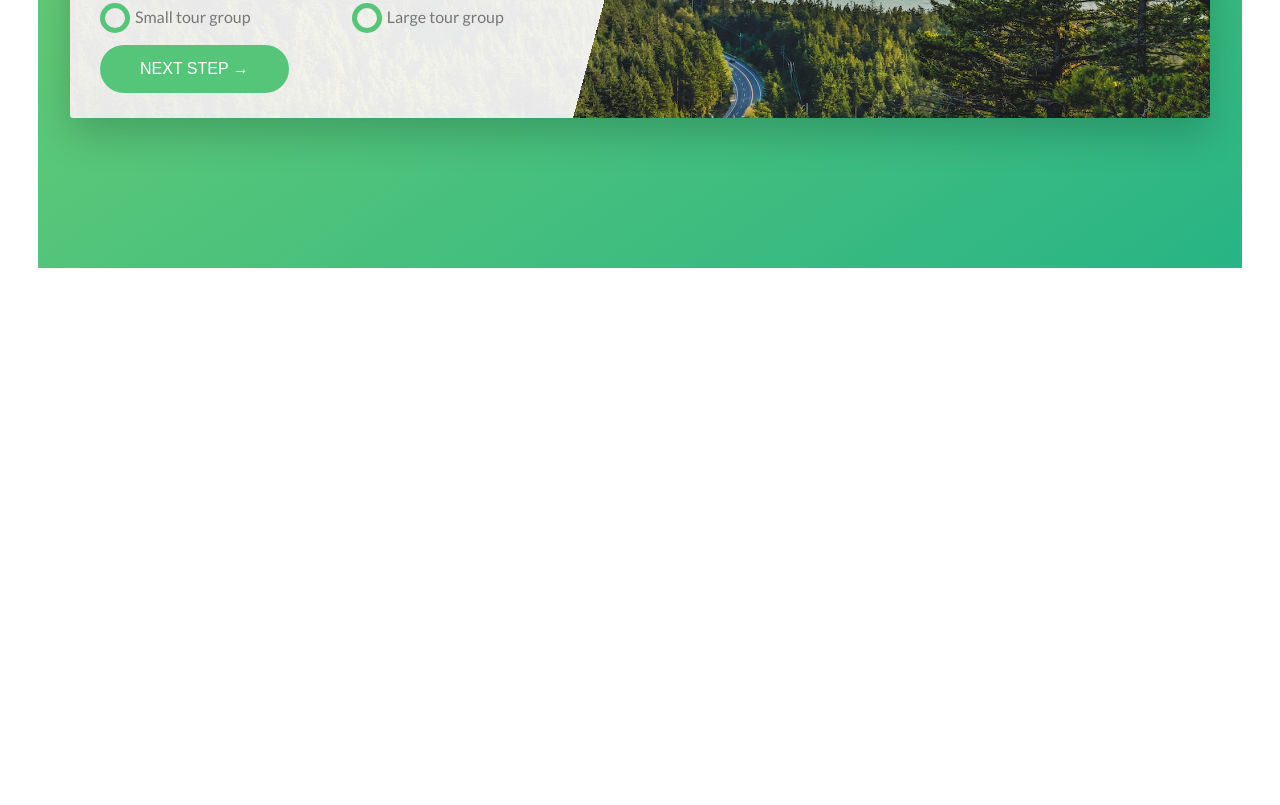
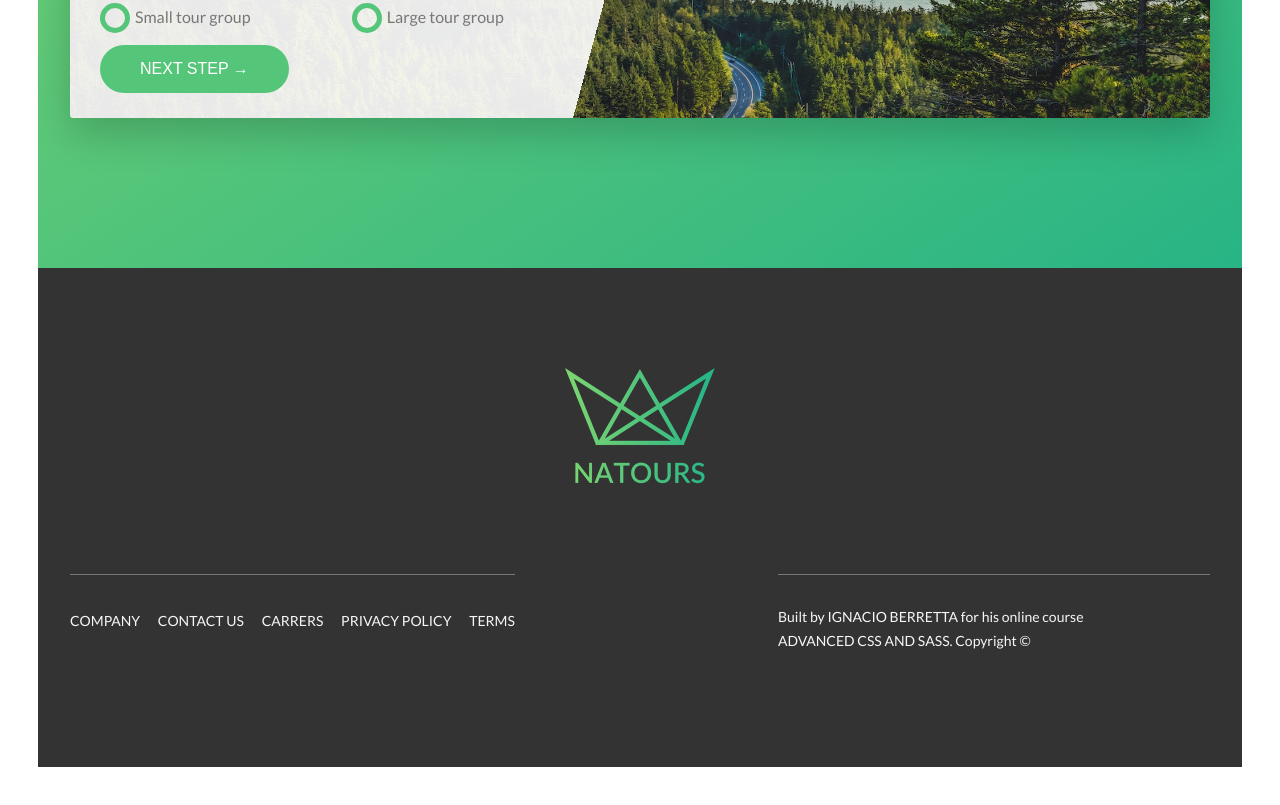
Before and after one commit to inibg/AdvancedCSSCourse, a website: page Natours/index.html in a window 1280 px wide. Shown: the part 5061-5866 px from the top of the page. Before the commit the page ends 5367 px from the top, so only its background shows below. Drawn offline with Linux system fonts and the light colour scheme.

Commit message:
Section 5 - Lecture 48

```diff
--- a/Natours/index.html
+++ b/Natours/index.html
@@ -325,6 +325,41 @@
             </div>
         </section>
     </main>
+    <footer class="footer">
+        <div class="footer__logo-box">
+            <img src="img/logo-green-2x.png" alt="Full logo" class="footer__logo">
+        </div>
+        <div class="row">
+            <div class="col-1-of-2">
+                <div class="footer__navigation">
+                    <ul class="footer__list">
+                        <li class="footer__item">
+                            <a href="#" class="footer__link">Company</a>
+                        </li>
+                        <li class="footer__item">
+                            <a href="#" class="footer__link">Contact us</a>
+                        </li>
+                        <li class="footer__item">
+                            <a href="#" class="footer__link">Carrers</a>
+                        </li>
+                        <li class="footer__item">
+                            <a href="#" class="footer__link">Privacy policy</a>
+                        </li>
+                        <li class="footer__item">
+                            <a href="#" class="footer__link">Terms</a>
+                        </li>
+                    </ul>
+                </div>
+            </div>
+            <div class="col-1-of-2">
+                <p class="footer__copyright">
+                    Built by <a href="#" class="footer__link">Ignacio Berretta</a> for his online course <a href="#"
+                        class="footer__link">Advanced CSS and Sass</a>. Copyright &copy;
+                </p>
+            </div>
+
+        </div>
+    </footer>
     <!--
     <section class="grid-test">
         <div class="row">
--- a/Natours/sass/abstracts/_variables.scss
+++ b/Natours/sass/abstracts/_variables.scss
@@ -14,6 +14,7 @@ $color-grey-light-2: #eee;
 
 $color-grey-dark: #777;
 $color-grey-dark-2: #999;
+$color-grey-dark-3: #333;
 $color-white: #fff;
 $color-black: #000;
 
--- /dev/null
+++ b/Natours/sass/layout/_footer.scss
@@ -0,0 +1,62 @@
+.footer {
+    background-color: $color-grey-dark-3;
+    padding: 10rem 0;
+    font-size: 1.4rem;
+    color:$color-grey-light-1;
+
+    &__logo-box {
+        text-align: center;
+        margin-bottom: 8rem;
+    }
+
+    &__logo {
+        width: 15rem;
+        height: auto;
+
+    }
+
+    &__navigation {
+        border-top: 1px solid $color-grey-dark;
+        padding-top: 2rem;
+        display: inline-block;
+    }
+
+    &__list {
+        list-style: none;
+    }
+
+    &__item {
+        display: inline-block;
+
+        &:not(:last-child) {
+            margin-right: 1.5rem;
+        }
+    }
+
+    &__link {
+        &:link,
+        &:visited {
+            color: $color-grey-light-1;
+            text-decoration: none;
+            text-transform: uppercase;
+            display: inline-block;
+            transition: all .2s;
+            background-color: $color-grey-dark-3;
+        }
+
+        &:hover,
+        &:active {
+            color: $color-primary;
+            box-shadow: 0 1rem 2rem rgba($color-black, .4);
+            transform: rotate(5deg) scale(1.3);
+        }
+    }
+
+    &__copyright {
+        border-top: 1px solid $color-grey-dark;
+        padding-top: 3rem;
+        margin-top: 0;
+        width: 80%;
+        float: right;
+    }
+}
--- a/Natours/sass/main.scss
+++ b/Natours/sass/main.scss
@@ -17,5 +17,6 @@
 
 @import "layout/header";
 @import "layout/grid";
+@import "layout/footer";
 
 @import "pages/home";
```
Also changed, not shown: Natours/css/style.css.
